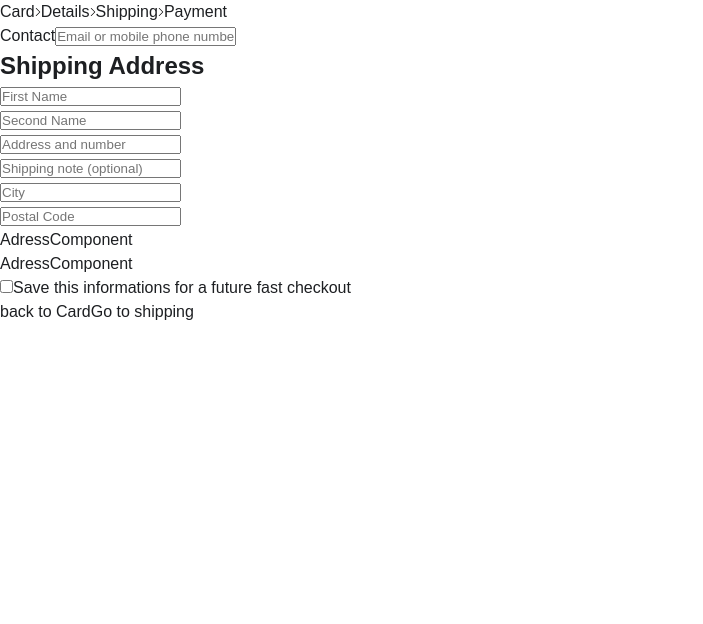
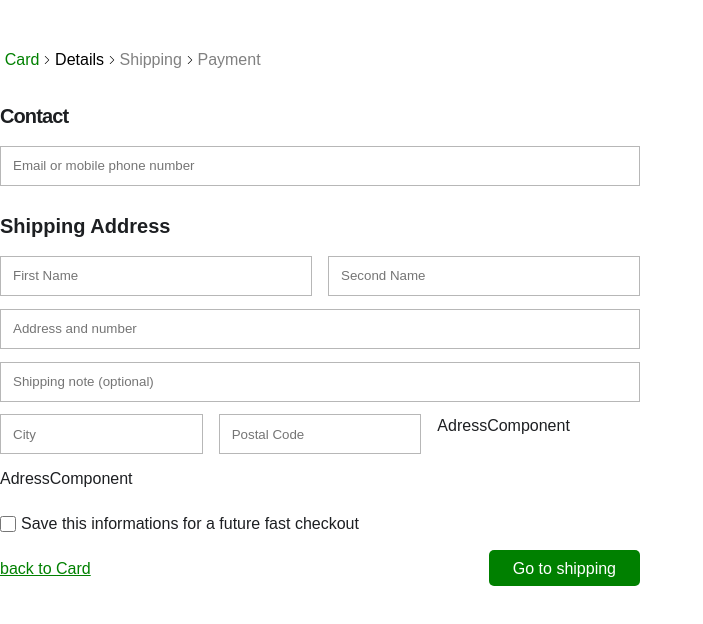
Before and after one commit to trippyphoenix/only-fortonight, a React (Vite) app: page /shipping/details in a window 1280 px wide. Shown: the top 624 px of the page, without its empty margins (0-703 px from the left). Built offline with nearby package versions, Linux system fonts and the light colour scheme.

Commit message:
just markup,eeeh

```diff
--- a/src/ShippinhInfoPage/Shipping.module.css
+++ b/src/ShippinhInfoPage/Shipping.module.css
@@ -1,6 +1,101 @@
-*{
-    margin: 0;
-    box-sizing: border-box;
-    padding: 0;
+* {
+  margin: 0;
+  box-sizing: border-box;
+  padding: 0;
+}
+.ProgressTrack {
+  margin-top: 3rem;
+  margin-bottom: 2rem;
+}
+.ProgressTrack span {
+  padding: 0 0.3rem;
+}
+.detailsForm label {
+  font: Roboto;
+  font-weight: 500;
+  font-size: 20px;
+  line-height: 25.6px;
+  letter-spacing: -0.9px;
+  display: flex;
+  flex-direction: column;
+}
+.ShippingDetailsBox {
+  width: 50%;
+}
+.ShippingDetailsBox p {
+  font: Roboto;
+  font-weight: 550;
+  font-size: 20px;
+  line-height: 25.6px;
+  margin-bottom: 1rem;
+}
 
+
+.ShippingDetailsBox input {
+  width: 100%;
+  height: 40px;
+  border: 0.5px solid #b7b7b7;
+  background-color: white;
+   padding: 0.75rem;
 }
+
+.nameInputRow>div {
+  flex: 1;
+  position: relative;
+}
+
+
+.nameInput:focus {
+  outline: none;
+  border-color: #3b82f6;
+  box-shadow: 0 0 0 2px rgba(59, 130, 246, 0.25);
+}
+.nameInputRow {
+  display: flex;
+  gap: 1rem;
+  justify-content: space-between;
+}
+
+.required {
+  position: absolute;
+  right: 0.75rem;
+  top: 50%;
+  transform: translateY(-50%);
+  color: #ef4444;
+  font-size: 1rem;
+  font-weight: bold;
+}
+
+/* Optional: Error state */
+.nameInput .error {
+  border-color: #ef4444;
+}
+.detailsForm>div {
+     margin:0.8rem  0
+}
+.cookies{
+    display: flex;
+    width: 100%;
+    align-items: center;
+   justify-content: ;
+}
+.cookies input{
+    width: 1rem;
+    margin-right:5px;
+    color: white;
+}
+    .ShippingFooter{
+        display: flex;
+        justify-content: space-between;
+    }
+    .ShippingFooter a:first-of-type{
+        color: green;
+        text-decoration: underline;
+    }
+    .ShippingFooter span{
+        padding: 0.6rem 1.5rem;
+        color: white;
+        background-color: green;
+        border-radius: 5px;
+
+    }
--- a/src/ShippinhInfoPage/ShippingDetails.jsx
+++ b/src/ShippinhInfoPage/ShippingDetails.jsx
@@ -7,21 +7,25 @@ const ShippingDetails = () => {
   return (
     <div className={ShippingCss.ShippingInfoContainer}>
       <div className={ShippingCss.ShippingDetailsBox}>
-        <ShippingProgress step="1" />
-        <form action="">
+        <ShippingProgress step={1} />
+        <form className={ShippingCss.detailsForm} action="">
           <label>
-            Contact
-            <input type="text" placeholder="Email or mobile phone number" />
+            <p>Contact</p>
+            <input
+              type="text"
+              placeholder="Email or mobile phone number"
+              style={{ marginBottom: "1.8rem" }}
+            />
             <span className={ShippingCss.required}></span>
           </label>
-          <h2>Shipping Address</h2>
-          <div className="NameInputRow">
+          <p>Shipping Address</p>
+          <div className={ShippingCss.nameInputRow}>
             <div>
               <input type="text" placeholder="First Name" />
               <span className={ShippingCss.required}></span>
             </div>
             <div>
-              <input type="text" placeholder="Second Name" />
+              <input type="text" placeholder="Second Name" required />
               <span className={ShippingCss.required}></span>
             </div>
           </div>
@@ -33,7 +37,7 @@ const ShippingDetails = () => {
             <input type="text" placeholder="Shipping note (optional)" />
             <span className={ShippingCss.required}></span>
           </div>
-          <div className="adressDetails">
+          <div className={ShippingCss.nameInputRow}>
             <div>
               {" "}
               <input type="text" placeholder="City" />
@@ -50,7 +54,7 @@ const ShippingDetails = () => {
             </div>
           </div>
           <AdressComponent placeholder="Country/Region " options={[]} />
-          <div>
+          <div className={ShippingCss.cookies}>
             <input type="checkbox" />
             <span>Save this informations for a future fast checkout</span>
           </div>
--- a/src/ShippinhInfoPage/ShippingProgress.jsx
+++ b/src/ShippinhInfoPage/ShippingProgress.jsx
@@ -1,10 +1,16 @@
 import React from "react";
 import ShippingCss from "./Shipping.module.css"
-const ShippingProgress = () => {
+const ShippingProgress = ({step}) => {
+  const getColor = (targetStep) => {
+  if (step < targetStep) return "gray";
+  if (step === targetStep) return "black";
+  return "green";
+};
+
   return (
     <div className={ShippingCss.ProgressTrack}>
       <div>
-        <span >Card</span>
+        <span style={{ color: getColor(0) }}>Card</span>
         <svg
           width="6"
           height="10"
@@ -20,7 +26,7 @@ const ShippingProgress = () => {
           />
         </svg>
 
-        <span>Details</span>
+        <span style={  { color: getColor(1) }}>Details</span>
         <svg
           width="6"
           height="10"
@@ -36,7 +42,7 @@ const ShippingProgress = () => {
           />
         </svg>
 
-        <span>Shipping</span>
+        <span style={{ color: getColor(2) }}>Shipping</span>
         <svg
           width="6"
           height="10"
@@ -52,7 +58,7 @@ const ShippingProgress = () => {
           />
         </svg>
 
-        <span>Payment</span>
+        <span style={ { color: getColor(3) } }>Payment</span>
       </div>
     </div>
   );
```
